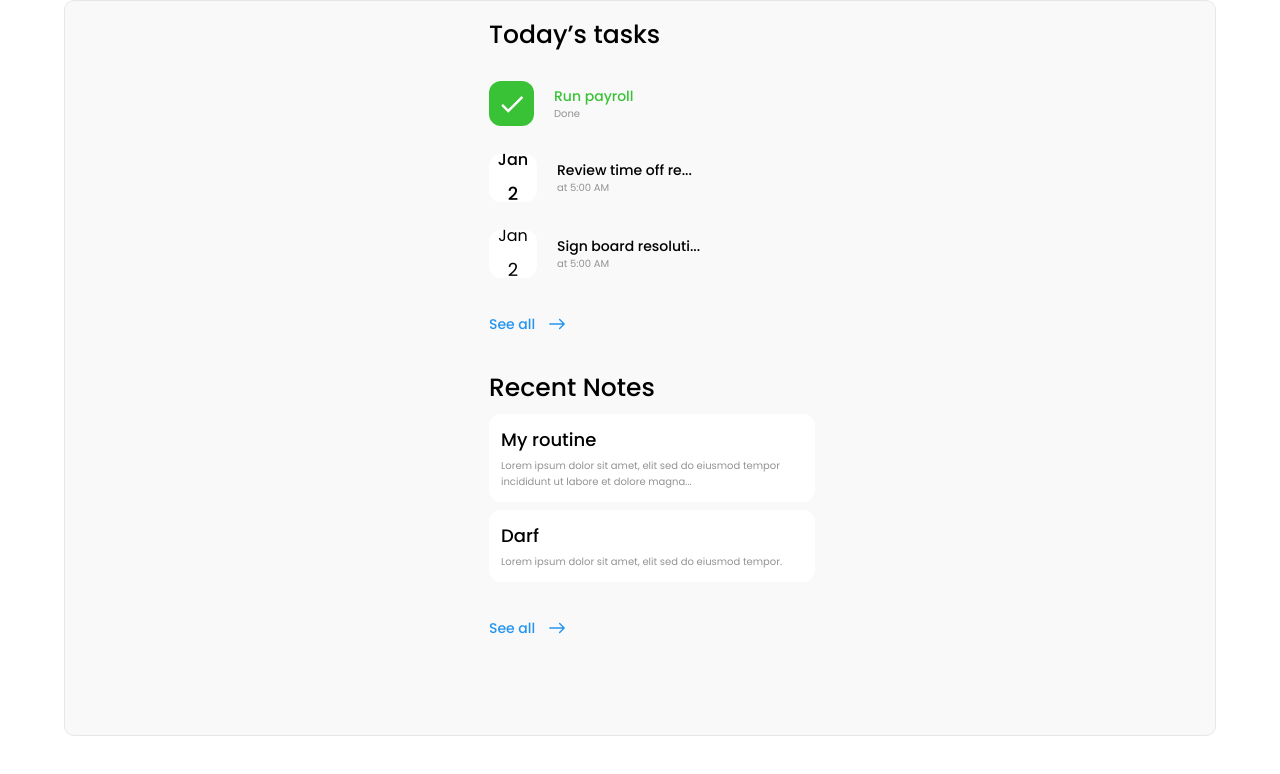
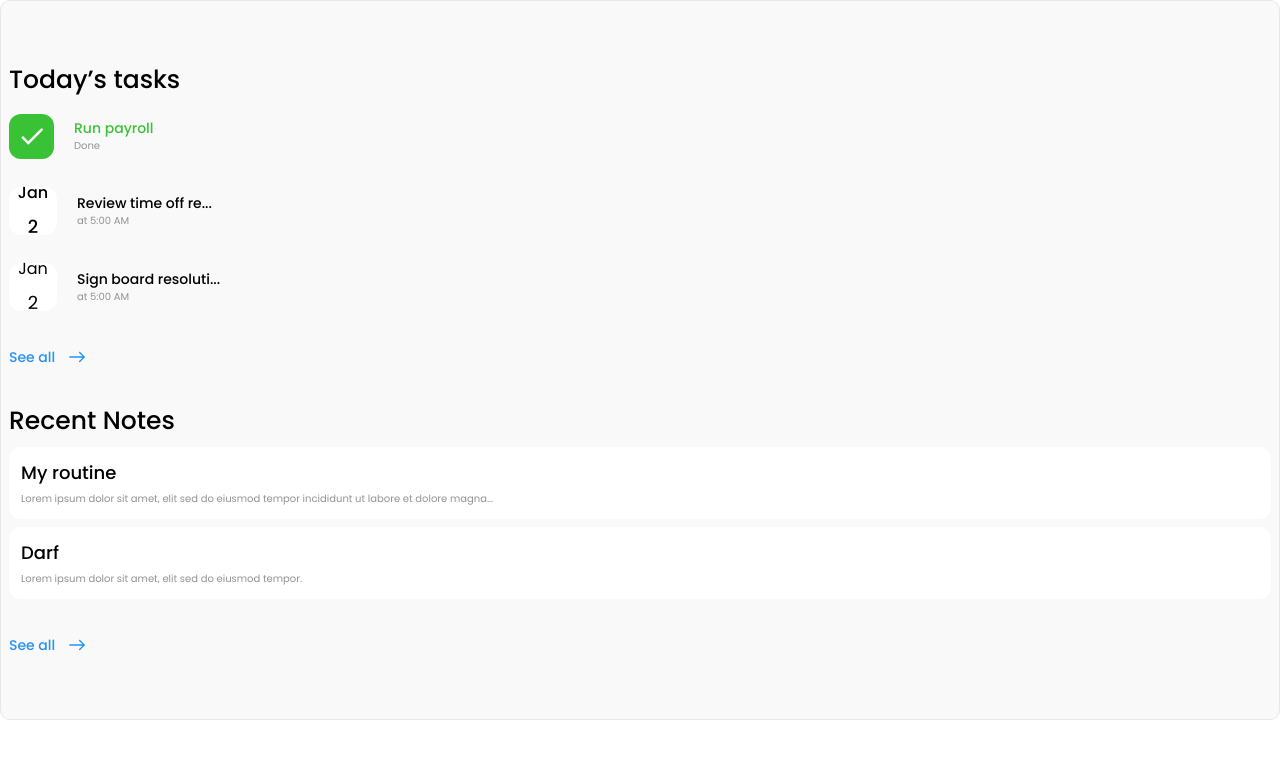
Before and after one commit to mramzannasir/ice-dashboard, a Next.js app: page /dashboard/Rightbar in a window 1280 px wide. Shown: the top 774 px of the page. Built offline with nearby package versions, Linux system fonts and the light colour scheme.

Commit message:
1st Done

```diff
--- a/pages/dashboard/Layout.jsx
+++ b/pages/dashboard/Layout.jsx
@@ -18,7 +18,7 @@ const Layout = ({ children }) => {
   return (
     <>
       <SidebarContext.Provider value={{ width, setWidth, show, setShow }}>
-        <div className="  relative w-full flex  transition-all duration-500">
+        <div className="relative w-full flex justify-center  transition-all duration-500">
           {/* RightBarshow_________btn_______________________________ */}
 
           <div
@@ -39,7 +39,7 @@ const Layout = ({ children }) => {
               width ? "w-[90%]" : "w-[96%]"
             } transition-all  duration-500`}>
             {/* Navbar__________________________________________________________________________________ */}
-            <div className="w-full h-[15%]">
+            <div className="w-full h-[6%] md:h-[10%] lg:h-[15%]">
               <Navbar />
             </div>
             {/* Child ___________________________________________________________________________________________________________ */}
@@ -52,7 +52,7 @@ const Layout = ({ children }) => {
                 href="/"
                 className={
                   router.pathname === "/home"
-                    ? "scale-100  block w-[20%]"
+                    ? "scale-100  block xl:w-[20%]"
                     : "scale-0 hidden "
                 }>
                 <div
--- a/pages/dashboard/Rightbar.jsx
+++ b/pages/dashboard/Rightbar.jsx
@@ -14,12 +14,11 @@ const Rightbar = () => {
         animate={{ opacity: 1 }}
         exit={{ opacity: 0 }}
         transition={{ duration: 0.5 }}
-        className={`wrapper bg-white transition-all justify-center  mx-auto  h-[36rem] duration-500 md:h-[46rem] w-[90%]   right-card `}>
-        <section className="w-full h-full flex justify-center">
-          <div
-            className={` transition-all duration-500  xl:w-[350px]  pl-6 py-2 md:py-4  `}>
+        className={`wrapper bg-white transition-all justify-center  mx-auto  h-[30rem] duration-500 md:h-[45rem] w-[100%] right-card `}>
+        <section className="w-full h-full flex justify-center items-center px-2 ">
+          <div className={` transition-all duration-500  xl:w-[100%]   `}>
             <h1 className="headings font-medium">Today’s tasks</h1>
-            <div className="mt-4 md:mt-7 flex items-center gap-5">
+            <div className="mt-4  flex items-center gap-5">
               <div className="h-[45px] w-[45px] cursor-pointer flex justify-center items-center bg-[#3AC237] rounded-xl">
                 <MdDone size={30} color="white" />
               </div>
```
